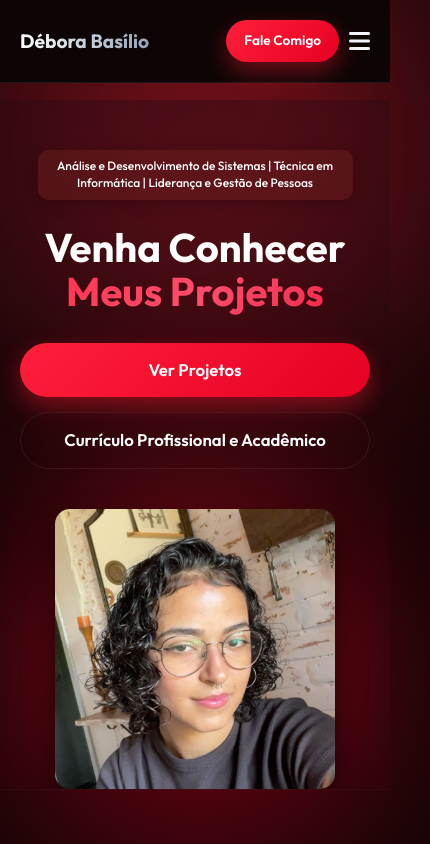
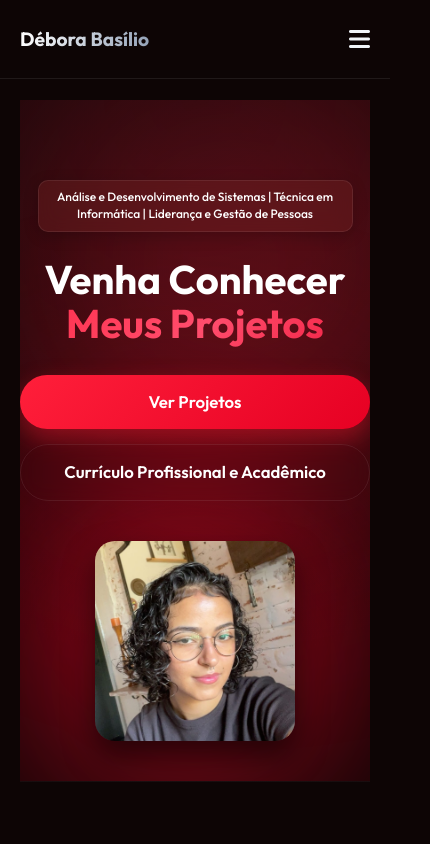
Before and after one commit to deborabasilio/portfolio, a plain HTML site: page index.html in a window 390 px wide. Shown: the top 844 px of the page, 430 px wide, since content can reach past the window. Drawn offline with Linux system fonts and the light colour scheme.

Commit message:
ajuste: otimizao do layout mobile para navegadores Android

```diff
--- a/index.html
+++ b/index.html
@@ -23,9 +23,10 @@
                 <a href="#sobre">Sobre Mim</a>
                 <a href="#habilidades-accordion">Habilidades</a>
                 <a href="#projetos">Projetos</a>
+                <a href="#contato" class="join-btn mobile-only">Fale Comigo</a>
             </nav>
             <div class="header-right">
-                <a href="#contato" class="join-btn">Fale Comigo</a>
+                <a href="#contato" class="join-btn desktop-only">Fale Comigo</a>
                 <div class="hamburger">
                     <i class="fas fa-bars"></i>
                 </div>
--- a/styles.css
+++ b/styles.css
@@ -193,6 +193,14 @@ header.scrolled {
     gap: 15px;
 }
 
+.mobile-only {
+    display: none;
+}
+
+.desktop-only {
+    display: inline-block;
+}
+
 .hamburger {
     display: none;
     font-size: 1.5rem;
@@ -255,17 +263,9 @@ main {
     min-height: 80vh;
     display: flex;
     align-items: center;
-    /* Técnica de Sangria Total (Full-Bleed) para expandir o fundo */
-    width: 100vw;
+    width: 100%;
     position: relative;
-    left: 50%;
-    right: 50%;
-    margin-left: -50vw;
-    margin-right: -50vw;
-    /* Alinha o texto com o limite da grade de 1200px da página */
-    padding-left: max(40px, calc(50vw - 560px));
-    /* Remove padding direito para a foto colar na borda da tela */
-    padding-right: 0;
+    padding: 120px 0 40px;
     box-sizing: border-box;
     background: radial-gradient(circle at top center, rgba(30, 10, 15, 0.4) 0%, transparent 80%);
     border-bottom: 1px solid rgba(255, 255, 255, 0.03);
@@ -284,24 +284,18 @@ main {
 }
 
 .badge {
-    position: absolute;
-    /* Posicionamento superior ajustado para afastar do conteúdo */
-    top: -65px;
-    /* Cálculo exato para a faixa tocar a borda esquerda do monitor */
-    left: calc(-1 * max(40px, calc(50vw - 560px)));
-    /* Expande por toda a tela */
-    width: 100vw;
-    padding: 12px 15px;
+    display: inline-block;
+    padding: 12px 20px;
     background: var(--glass-bg);
-    border: none;
-    border-radius: 0;
+    border: 1px solid var(--glass-border);
+    border-radius: 50px;
     font-size: 0.9rem;
     font-weight: 500;
     color: #fff;
     backdrop-filter: blur(10px);
     box-shadow: 0 4px 15px rgba(0, 0, 0, 0.2);
     text-align: center;
-    z-index: 10;
+    margin-bottom: 25px;
 }
 
 .hero-text h2 {
@@ -985,14 +979,13 @@ main {
     }
 
     .hero {
-        width: auto;
-        position: static;
-        margin-left: -20px;
-        margin-right: -20px;
-        padding-top: 50px;
-        /* Deslocar para não bater no header sólido */
-        padding-left: 20px;
-        padding-right: 20px;
+        width: 100%;
+        position: relative;
+        padding-top: 80px;
+        margin-left: 0;
+        margin-right: 0;
+        padding-left: 0;
+        padding-right: 0;
     }
 
     .navbar {
@@ -1000,19 +993,37 @@ main {
         top: 100%;
         left: 0;
         width: 100%;
-        background: var(--glass-bg);
+        background: var(--bg-color);
         backdrop-filter: blur(15px);
         -webkit-backdrop-filter: blur(15px);
         flex-direction: column;
-        padding: 20px;
-        border-radius: 0 0 20px 20px;
-        border: 1px solid var(--glass-border);
-        border-top: none;
+        padding: 40px 20px;
+        gap: 20px;
+        border-bottom: 1px solid var(--glass-border);
         transform: translateY(-150%);
         opacity: 0;
         transition: all 0.3s ease;
         z-index: -1;
         pointer-events: none;
+        text-align: center;
+    }
+
+    .navbar a.mobile-only {
+        display: inline-block;
+        margin-top: 25px;
+        padding: 12px 25px;
+        background: linear-gradient(135deg, var(--primary), var(--secondary));
+        color: #fff !important;
+        border-radius: 50px;
+        max-width: 220px;
+        align-self: center;
+        text-align: center;
+        font-weight: 600;
+        box-shadow: 0 4px 15px var(--primary-glow);
+    }
+
+    .desktop-only {
+        display: none !important;
     }
 
     .navbar.active {
@@ -1072,11 +1083,11 @@ main {
     }
 
     .hero-img {
-        height: 250px;
+        height: auto;
         max-width: 250px;
         border-radius: 20px;
         aspect-ratio: 1 / 1;
-        width: 100%;
+        width: 80%;
     }
 
     .footer-content {
@@ -1090,21 +1101,22 @@ main {
         gap: 15px;
     }
 
-    .hero-img {
-        height: 280px;
-        max-width: 280px;
-        border-radius: 15px;
-        aspect-ratio: 1 / 1;
-        width: 100%;
-    }
-
-    .join-btn {
+    .navbar .join-btn {
         padding: 10px 18px;
         font-size: 0.85rem;
     }
 
+    .hero-img {
+        max-width: 250px;
+        width: 80%;
+    }
+
     .header-right {
         gap: 10px;
+    }
+
+    .desktop-only {
+        display: none !important;
     }
 
     .badge {
@@ -1116,11 +1128,15 @@ main {
     }
 
     .btn-primary,
-    .btn-secondary,
-    .join-btn {
+    .btn-secondary {
         text-align: center;
         width: 100%;
         box-sizing: border-box;
+    }
+
+    /* Ensure header button stays hidden on small screens */
+    .desktop-only {
+        display: none !important;
     }
 
     .about-text {
```
